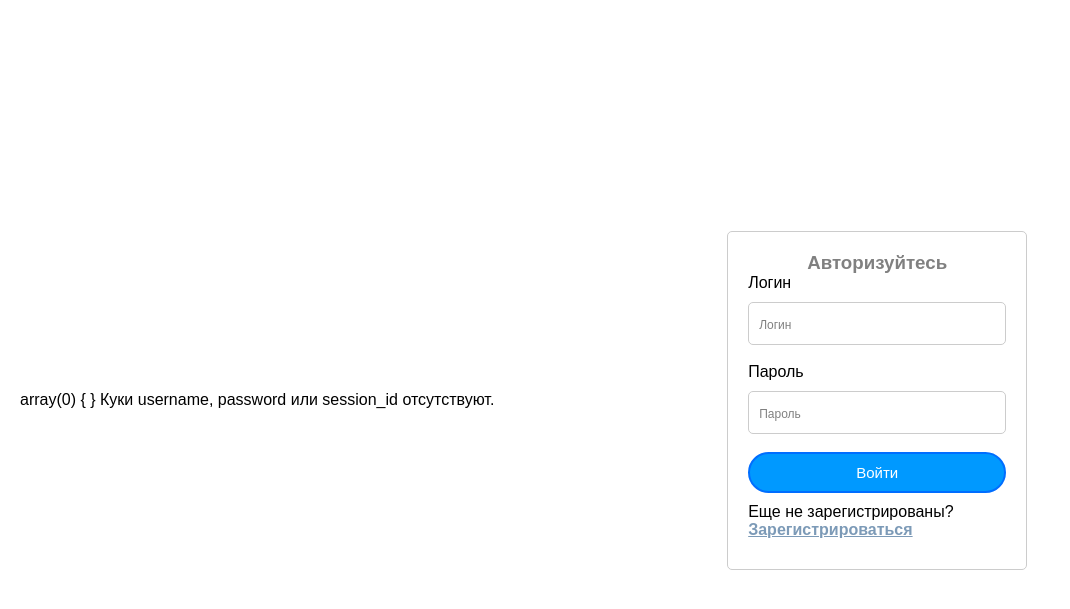
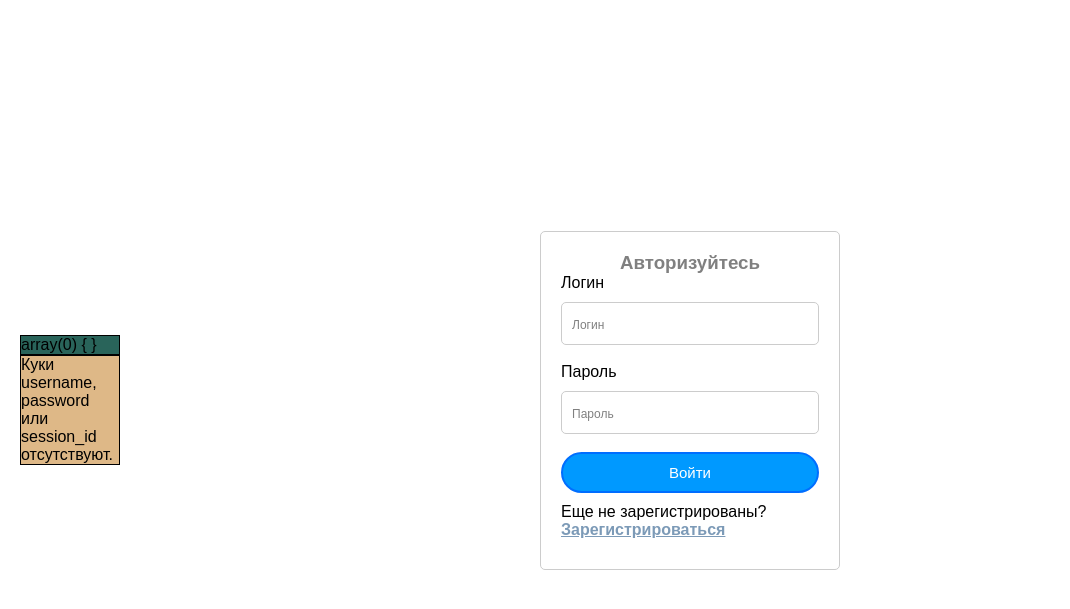
Before and after one commit to StanislavM31/authreg, a PHP site: page / in a window 1280 px wide. Shown: the top 609 px of the page, without its empty margins (0-1070 px from the left). Run offline with PHP 8.4, Linux system fonts and the light colour scheme.

Commit message:
:intermediate commit

```diff
--- a/form/index.php
+++ b/form/index.php
@@ -1,10 +1,11 @@
 <?php
-var_dump($_COOKIE);
+
 require_once __DIR__ . '/classes/Auth.php';
 require_once __DIR__ . '/classes/CookieHandler.php';
 
 
 $cookieHandler = new CookieHandler();
+
 ?>
 
 <html>
@@ -16,10 +17,23 @@ $cookieHandler = new CookieHandler();
 </head>
 
 <body>
+    <div class="container_info">
+        <div class="cookie_container">
+            <?php
+            var_dump($_COOKIE);
+            ?>
+        </div>
+        <div class="cookie_display">
             <?php $cookieHandler->displayCookies(); ?>
+        </div>
+    </div>
 
     <?php if ($cookieHandler->getUsername() !== null) : ?>
+        <div class="autorized">
+            <div class="autorized_user">
                 Добро пожаловать, <?= $cookieHandler->getUsername() ?>
+            </div>
+
             <ul>
                 <li><a href="./pages/harrypotter.php">Список книг</a></li>
                 <li><a href="./pages/harrypotter.php">Список книг</a></li>
@@ -28,10 +42,11 @@ $cookieHandler = new CookieHandler();
             <form method="post" action="logout_process.php">
                 <button type="submit">Разлогиниться</button>
             </form>
+        </div>`
     <?php else : ?>
         <div class="container">
             <h3>Авторизуйтесь</h3>
-            <form id="authForm" method="post" >
+            <form id="authForm" method="post">
                 <label for="login">Логин</label>
                 <input type="text" id="login" name="login" placeholder="Логин" required><br>
 
--- a/form/style.css
+++ b/form/style.css
@@ -3,30 +3,36 @@
     padding: 0;
     box-sizing: border-box;
 }
+
 body {
     display: flex;
     justify-content: center;
     align-items: center;
     height: 100vh;
 }
+
 .container {
     width: 300px;
     margin: 0 auto;
     padding: 20px;
     border: 1px solid #ccc;
     border-radius: 5px;
-  }
-  h3 {
+}
+
+h3 {
     text-align: center;
     color: gray;
-  }
+}
+
 form {
     display: flex;
     flex-direction: column;
 }
+
 label {
     margin-bottom: 10px;
 }
+
 input[type="text"],
 input[type="password"] {
     width: 100%;
@@ -36,18 +42,22 @@ input[type="password"] {
     border-radius: 5px;
     border: 1px solid #ccc;
 }
+
 input::placeholder {
     font-size: 12px;
     color: gray;
-  }
+}
+
 a {
     color: #7c9ab7;
     font-weight: bold;
 }
+
 p {
     margin: 10px 0;
     font-size: 16px;
 }
+
 button {
     cursor: pointer;
     background-color: rgb(0, 153, 255);
@@ -57,12 +67,16 @@ button {
     border-radius: 30px;
     border: 2px solid rgb(0, 110, 255);
 }
-button:hover{
+
+button:hover {
     background-color: rgb(0, 162, 255);
 }
 
-/*  */
-
+.autorized{
+    width: 500px;
+    height: 400px;
+    border: 1px solid black;
+}
 body {
     font-family: Arial, sans-serif;
     margin: 0;
@@ -81,3 +95,21 @@ ul {
 li {
     margin-bottom: 10px;
 }
+
+.container_info {
+    display: flex;
+    flex-direction: column;
+    background-color: rgb(41, 100, 90);
+}
+
+.cookie_container {
+    background-color: rgb(41, 100, 90);
+    border: 1px solid black;
+    width: 100px;
+}
+
+.cookie_display {
+    background-color: burlywood;
+    border: 1px solid black;
+    width: 100px;
+}
```
Lines whose indentation alone changed are shown as unchanged.
